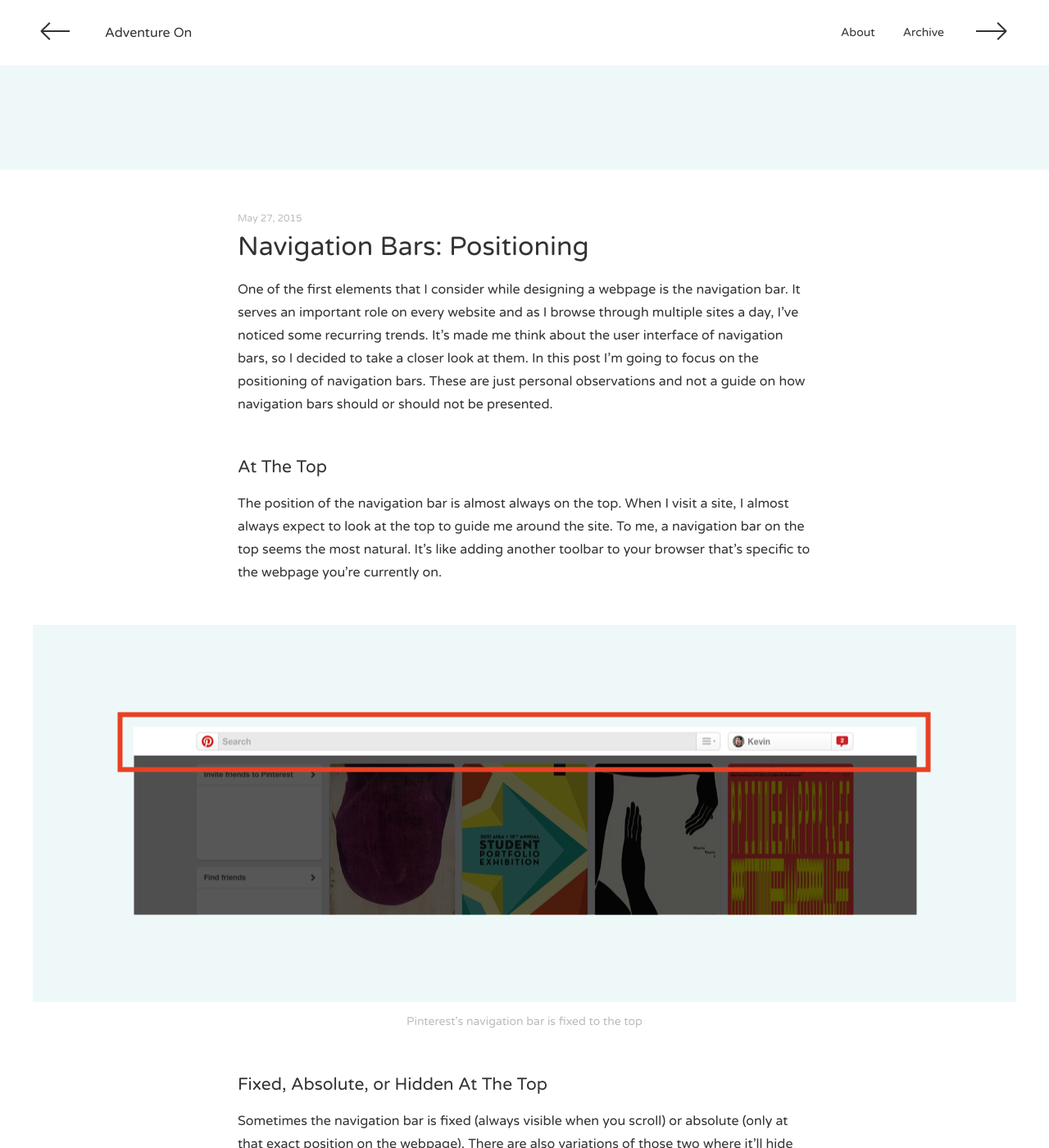
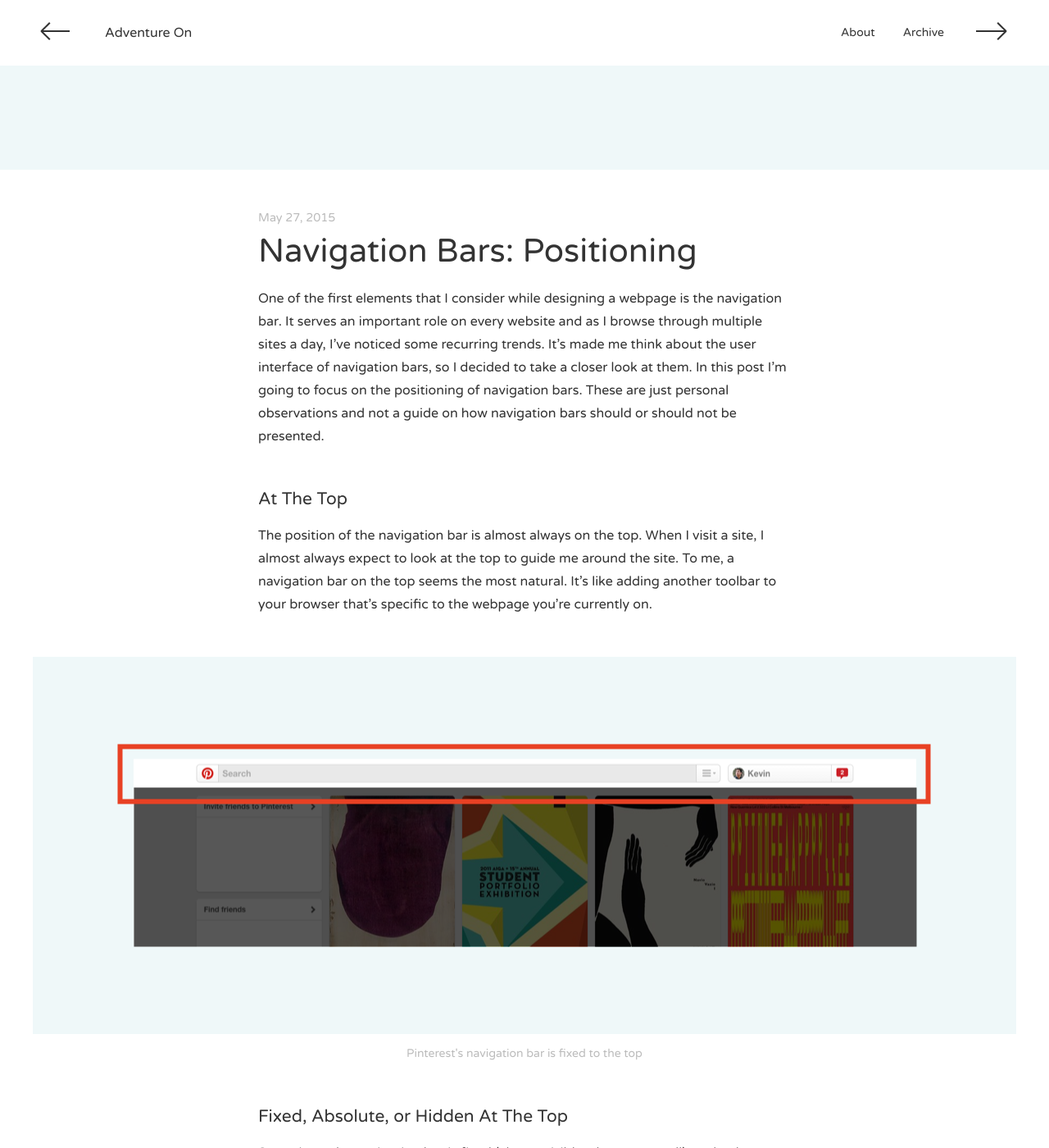
Before and after one commit to thektan/blog, a Jekyll site: the page built from _posts/2015-05-28-navigation-bars-positioning.markdown, in a window 1280 px wide and 1400 px high, scrolled down 523 px. Shown: the whole window at 82% size. Built offline with Jekyll 4.4.1, drawn with Linux system fonts in a browser that asks for light colours; nearby versions of some CDN libraries; comment, search, counter and statistics services are not loaded.

Commit message:
Increased title size and fixed responsive issue of menu disappearing

```diff
--- a/_includes/head.html
+++ b/_includes/head.html
@@ -9,6 +9,8 @@
   <link rel="canonical" href="{{ page.url | replace:'index.html','' | prepend: site.baseurl | prepend: site.url }}">
   <link rel="alternate" type="application/rss+xml" title="{{ site.title }}" href="{{ "/feed.xml" | prepend: site.baseurl | prepend: site.url }}" />
 
+  <!-- Fonts
+  –––––––––––––––––––––––––––––––––––––––––––––––––––-->
   <link href='http://fonts.googleapis.com/css?family=Varela+Round' rel='stylesheet' type='text/css'>
 
   <!-- CSS
--- a/css/main.css
+++ b/css/main.css
@@ -13,6 +13,7 @@ body {
 	line-height: 28px;
 	color: #333333;
 }
+
 
 ul {
 	list-style-type: none;
@@ -183,13 +184,13 @@ h1, h2, h3 {
 }
 
 .post-container h1.date {
-	font-size: 0.75em; /* 12px */
+	font-size: 0.9em;
 	color: #BCBCBC;
 }
 
 .post-container h1.title {
 	/* font-size: 1.625em; 26px */
-	font-size: 2em;
+	font-size: 2.5em;
 	line-height: 1.346em; /* 35px */
 	margin-top: 0;
 	margin-bottom: 0;
@@ -268,13 +269,6 @@ h1, h2, h3 {
 		cursor: pointer;
 	}
 
-/*#pagination-container {
-	position: fixed;
-	top: 40px;
-	margin-top: -11px;
-	width: 100%;
-}*/
-
 .post-container {
 	width: 100%;
 	margin: 0 auto 100px auto;
@@ -283,8 +277,8 @@ h1, h2, h3 {
 	.post-container h1,
 	.post-container h2,
 	.post-container p {
-		padding: 0 50px;
-		max-width: 800px;
+		padding: 0 20px;
+		max-width: 690px;
 		margin-left: auto;
 		margin-right: auto;
 	}
@@ -462,14 +456,6 @@ h1, h2, h3 {
 }
 
 @media (max-width: 900px) {
-	.navigation-bar-content-container .currently {
-		width: 60%;
-	}
-
-	.navigation-bar-content-container .links-container {
-		width: 15%;
-	}
-
 	.links-container .navigation {
 		display: none;
 	}
```
